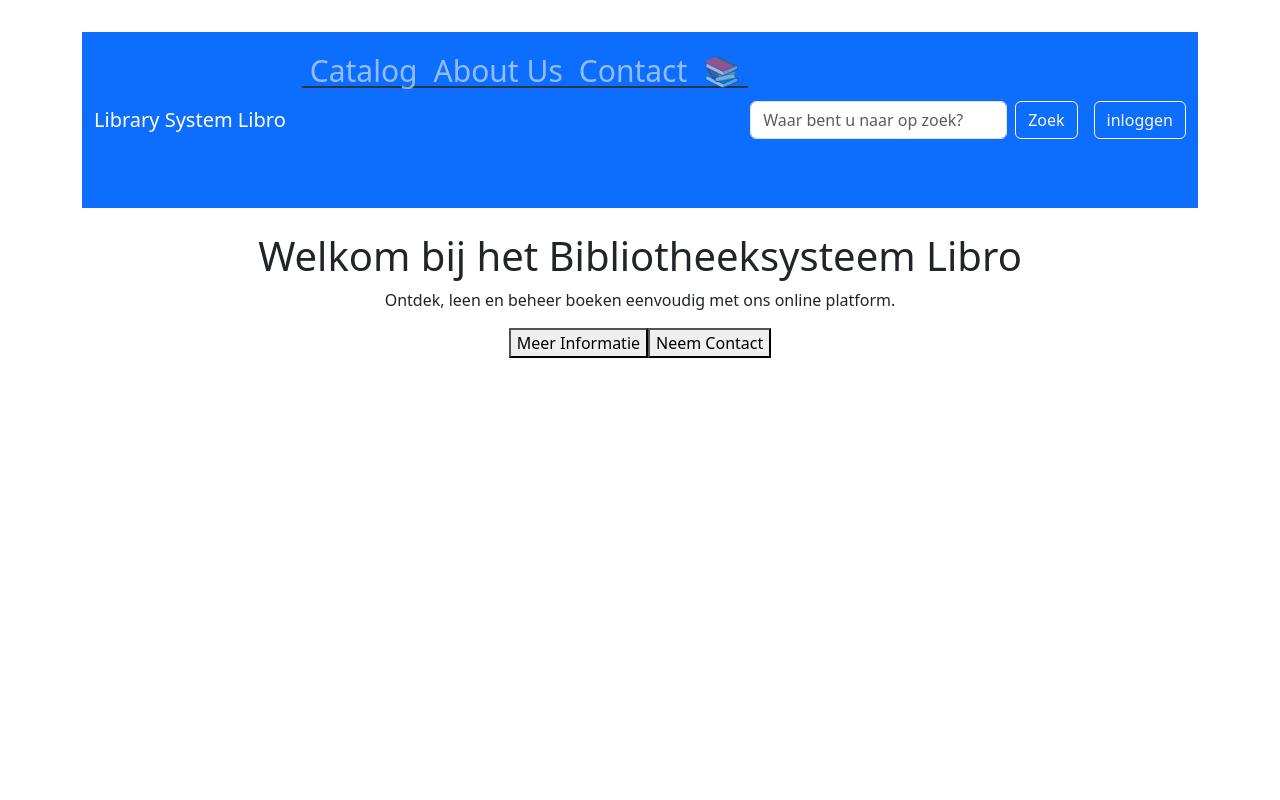
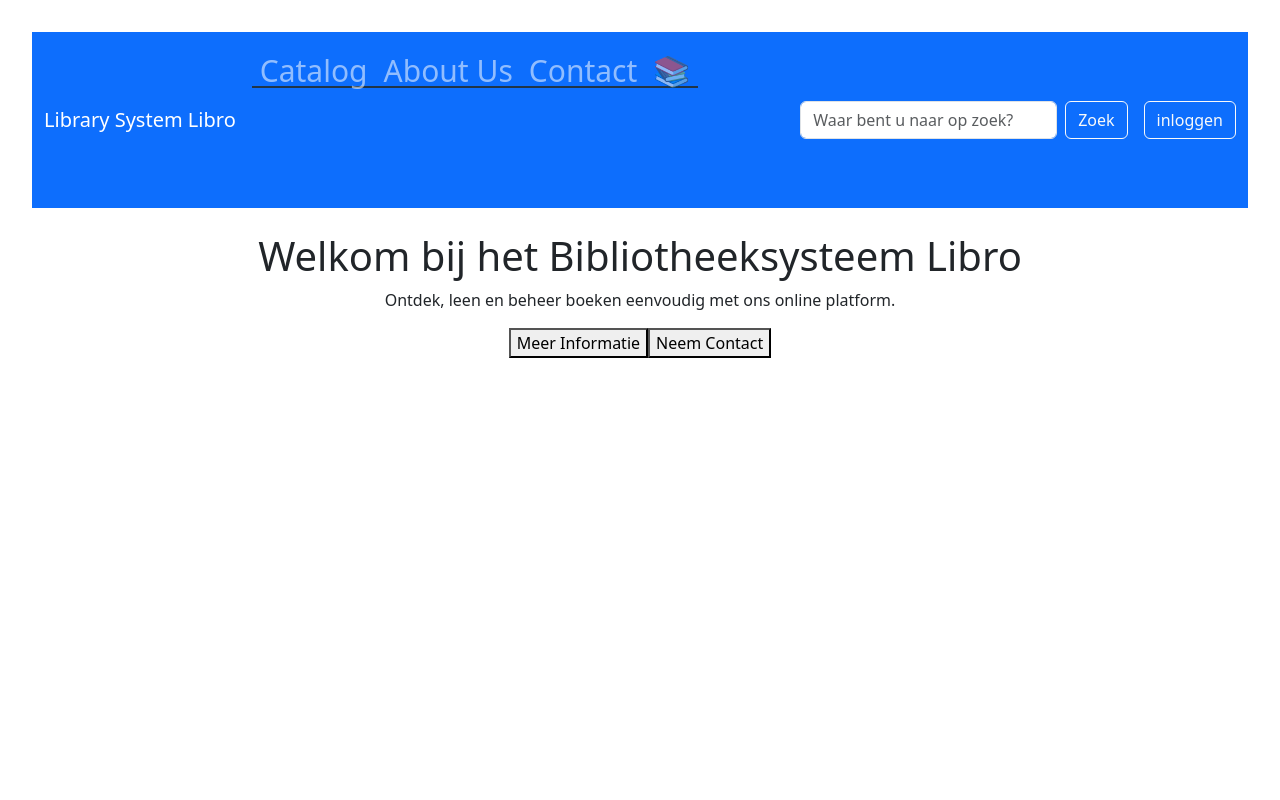
Before and after one commit to smallproject/library-system-frontend, a React (Vite) app: page / in a window 1280 px wide. Shown: the top 800 px of the page. Built offline with nearby package versions, Linux system fonts and the light colour scheme.

Commit message:
redesign to implement bootstrap

```diff
--- a/src/components/Header.jsx
+++ b/src/components/Header.jsx
@@ -2,8 +2,10 @@ import Navbar from "./Navbar/Navbar.jsx";
 
 function Header(props) {
     return (
-        <header className={"container"}>
-            <Navbar {...props} />
+        <header className="bg-primary">
+            <div className="container-fluid px-0">
+                <Navbar {...props} />
+            </div>
         </header>
     );
 }
```
